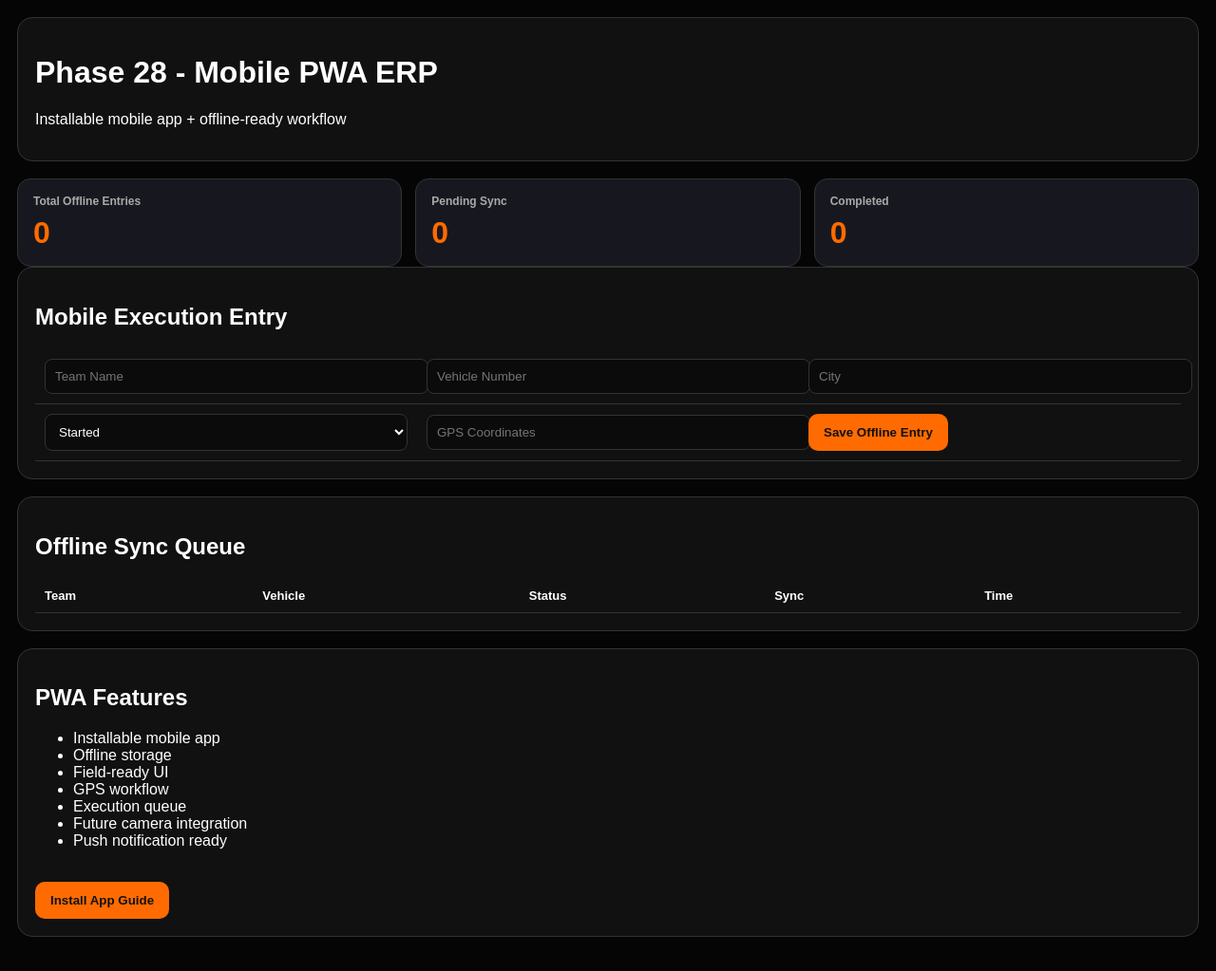
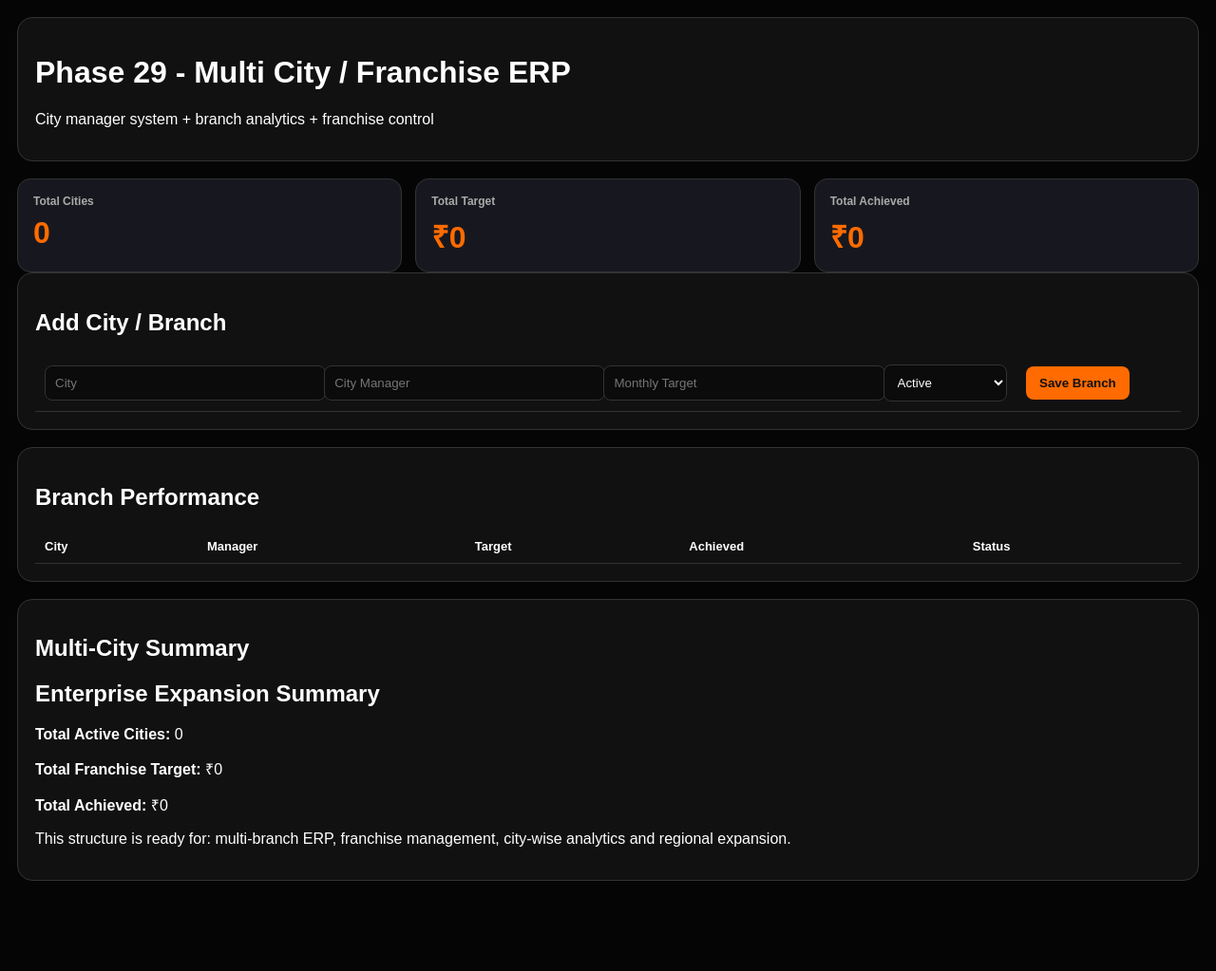
Before and after one commit to shivamprajapati321/prajapati-media-hub, a plain HTML site: page index.html in a window 1280 px wide. Shown: the whole page at 95% size. After the commit the page ends 964 px from the top, so only its background shows below. Drawn offline with Linux system fonts and the light colour scheme.

Commit message:
Add files via upload

```diff
--- a/index.html
+++ b/index.html
@@ -3,10 +3,7 @@
 <head>
 <meta charset="UTF-8">
 <meta name="viewport" content="width=device-width,initial-scale=1.0">
-<title>MediaHub Phase 28 PWA Mobile App</title>
-
-<link rel="manifest" href="manifest.json">
-
+<title>MediaHub Phase 29 Multi-City ERP</title>
 <style>
 body{margin:0;background:#050506;color:#fff;font-family:Arial}
 .wrap{padding:18px}
@@ -15,12 +12,13 @@ body{margin:0;background:#050506;color:#fff;font-family:Arial}
 .stat{background:#17181f;border:1px solid #333;border-radius:14px;padding:16px}
 .stat h3{margin:0 0 8px;color:#aaa;font-size:12px}
 .stat h1{margin:0;color:#ff6b00}
-button{padding:12px 16px;background:#ff6b00;border:none;border-radius:10px;font-weight:700;color:#111;cursor:pointer}
-input,select,textarea{padding:10px;background:#0b0b0b;color:#fff;border:1px solid #333;border-radius:8px;width:100%}
+input,select{padding:10px;background:#0b0b0b;color:#fff;border:1px solid #333;border-radius:8px;width:100%}
+button{padding:10px 14px;background:#ff6b00;border:none;border-radius:8px;font-weight:700;color:#111;cursor:pointer}
 table{width:100%;border-collapse:collapse}
 th,td{padding:10px;border-bottom:1px solid #333;text-align:left;font-size:13px}
 .badge{padding:5px 10px;border-radius:999px;background:#22c55e20;color:#22c55e;font-size:11px;font-weight:700}
 .orange{background:#ff6b0020;color:#ff6b00}
+.blue{background:#38bdf820;color:#38bdf8}
 </style>
 </head>
 
@@ -29,36 +27,35 @@ th,td{padding:10px;border-bottom:1px solid #333;text-align:left;font-size:13px}
 <div class="wrap">
 
 <div class="card">
-<h1>Phase 28 - Mobile PWA ERP</h1>
-<p>Installable mobile app + offline-ready workflow</p>
+<h1>Phase 29 - Multi City / Franchise ERP</h1>
+<p>City manager system + branch analytics + franchise control</p>
 </div>
 
 <div class="grid" id="stats"></div>
 
 <div class="card">
 
-<h2>Mobile Execution Entry</h2>
+<h2>Add City / Branch</h2>
 
 <table>
 
 <tr>
-<td><input id="team" placeholder="Team Name"></td>
-<td><input id="vehicle" placeholder="Vehicle Number"></td>
 <td><input id="city" placeholder="City"></td>
-</tr>
 
-<tr>
+<td><input id="manager" placeholder="City Manager"></td>
+
+<td><input id="target" type="number" placeholder="Monthly Target"></td>
+
 <td>
 <select id="status">
-<option>Started</option>
-<option>Running</option>
-<option>Completed</option>
+<option>Active</option>
+<option>Growing</option>
+<option>Critical</option>
 </select>
 </td>
 
-<td><input id="gps" placeholder="GPS Coordinates"></td>
+<td><button onclick="saveCity()">Save Branch</button></td>
 
-<td><button onclick="saveEntry()">Save Offline Entry</button></td>
 </tr>
 
 </table>
@@ -66,26 +63,18 @@ th,td{padding:10px;border-bottom:1px solid #333;text-align:left;font-size:13px}
 </div>
 
 <div class="card">
-<h2>Offline Sync Queue</h2>
-<table id="queueTable"></table>
+
+<h2>Branch Performance</h2>
+
+<table id="branchTable"></table>
+
 </div>
 
 <div class="card">
-<h2>PWA Features</h2>
 
-<ul>
-<li>Installable mobile app</li>
-<li>Offline storage</li>
-<li>Field-ready UI</li>
-<li>GPS workflow</li>
-<li>Execution queue</li>
-<li>Future camera integration</li>
-<li>Push notification ready</li>
-</ul>
+<h2>Multi-City Summary</h2>
 
-<br>
-
-<button onclick="installInfo()">Install App Guide</button>
+<div id="summary"></div>
 
 </div>
 
@@ -93,85 +82,96 @@ th,td{padding:10px;border-bottom:1px solid #333;text-align:left;font-size:13px}
 
 <script>
 
-let entries = JSON.parse(localStorage.getItem("mh28_pwa_entries") || "[]");
+let cities = JSON.parse(localStorage.getItem("mh29_cities") || "[]");
 
 function save(){
-localStorage.setItem("mh28_pwa_entries", JSON.stringify(entries));
+localStorage.setItem("mh29_cities", JSON.stringify(cities));
 }
 
-function saveEntry(){
+function money(x){
+return "₹" + Number(x || 0).toLocaleString("en-IN");
+}
+
+function saveCity(){
+
+let achieved = Math.floor(Math.random() * 1000000);
 
 let item = {
-id:"PWA-"+Date.now(),
-team:document.getElementById("team").value,
-vehicle:document.getElementById("vehicle").value,
+id:"CITY-"+Date.now(),
 city:document.getElementById("city").value,
-status:document.getElementById("status").value,
-gps:document.getElementById("gps").value,
-time:new Date().toLocaleString("en-IN"),
-sync:"Pending"
+manager:document.getElementById("manager").value,
+target:Number(document.getElementById("target").value || 0),
+achieved:achieved,
+status:document.getElementById("status").value
 };
 
-entries.unshift(item);
+cities.unshift(item);
 
 save();
 
 render();
 
-alert("Offline Entry Saved");
+alert("Branch Added");
 
 }
 
 function render(){
 
-let total = entries.length;
+let total = cities.length;
 
-let pending = entries.filter(x=>x.sync==="Pending").length;
+let totalTarget = cities.reduce((a,x)=>a+x.target,0);
 
-let completed = entries.filter(x=>x.status==="Completed").length;
+let totalAchieved = cities.reduce((a,x)=>a+x.achieved,0);
 
 document.getElementById("stats").innerHTML = `
-<div class="stat"><h3>Total Offline Entries</h3><h1>${total}</h1></div>
-<div class="stat"><h3>Pending Sync</h3><h1>${pending}</h1></div>
-<div class="stat"><h3>Completed</h3><h1>${completed}</h1></div>
+<div class="stat"><h3>Total Cities</h3><h1>${total}</h1></div>
+<div class="stat"><h3>Total Target</h3><h1>${money(totalTarget)}</h1></div>
+<div class="stat"><h3>Total Achieved</h3><h1>${money(totalAchieved)}</h1></div>
 `;
 
 let html = `
 <tr>
-<th>Team</th>
-<th>Vehicle</th>
+<th>City</th>
+<th>Manager</th>
+<th>Target</th>
+<th>Achieved</th>
 <th>Status</th>
-<th>Sync</th>
-<th>Time</th>
 </tr>`;
 
-entries.forEach(e=>{
+cities.forEach(c=>{
+
+let cls = c.status==="Critical"
+? "orange"
+: c.status==="Growing"
+? "blue"
+: "";
 
 html += `
 <tr>
-<td>${e.team}</td>
-<td>${e.vehicle}</td>
-<td><span class="badge orange">${e.status}</span></td>
-<td><span class="badge">${e.sync}</span></td>
-<td>${e.time}</td>
+<td>${c.city}</td>
+<td>${c.manager}</td>
+<td>${money(c.target)}</td>
+<td>${money(c.achieved)}</td>
+<td><span class="badge ${cls}">${c.status}</span></td>
 </tr>`;
 
 });
 
-document.getElementById("queueTable").innerHTML = html;
+document.getElementById("branchTable").innerHTML = html;
 
-}
+document.getElementById("summary").innerHTML = `
+<h2>Enterprise Expansion Summary</h2>
 
-function installInfo(){
+<p><b>Total Active Cities:</b> ${total}</p>
+<p><b>Total Franchise Target:</b> ${money(totalTarget)}</p>
+<p><b>Total Achieved:</b> ${money(totalAchieved)}</p>
 
-alert(
-"Open in Chrome Mobile → Click 3 dots → Add to Home Screen"
-);
+<p>
+This structure is ready for:
+multi-branch ERP, franchise management, city-wise analytics and regional expansion.
+</p>
+`;
 
-}
-
-if('serviceWorker' in navigator){
-navigator.serviceWorker.register('sw.js');
 }
 
 render();
```
